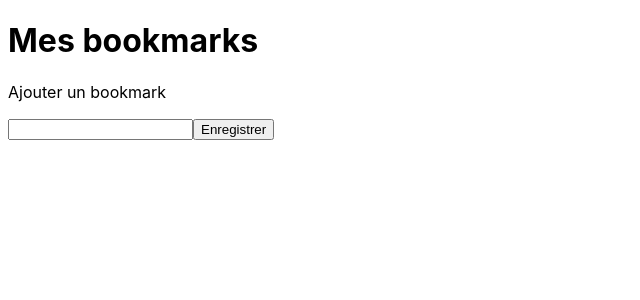
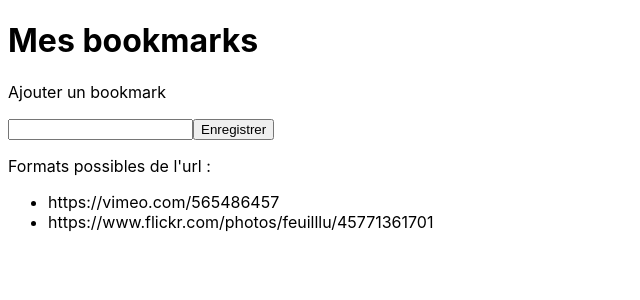
Before and after one commit to YoannDelion/test-klaxoon, a React (Create React App) app: page / in a window 1280 px wide. Shown: the top 300 px of the page, without its empty margins (0-640 px from the left). Built offline with nearby package versions, Linux system fonts and the light colour scheme.

Commit message:
feat(LinkForm): call noembed api on submit

```diff
--- a/src/components/LinkForm/LinkForm.tsx
+++ b/src/components/LinkForm/LinkForm.tsx
@@ -5,19 +5,29 @@ import TextInput from '../TextInput/TextInput'
 
 export default function LinkForm() {
   const [link, setLink] = useState('')
-  const [error, setError] = useState(false)
+  const [error, setError] = useState('')
+  const [loading, setLoading] = useState(false)
 
   const handleChange = (e: React.FormEvent<HTMLInputElement>) => {
     setLink(e.currentTarget.value.trim())
   }
 
-  const handleSubmit = (e: React.FormEvent<HTMLFormElement>) => {
+  const handleSubmit = async (e: React.FormEvent<HTMLFormElement>) => {
     e.preventDefault()
+    setError('')
     if (checkLinkFormat(link)) {
-      setError(false)
-      // Send link to API
+      setLoading(true)
+      try {
+        const res = await fetch(`http://noembed.com/embed?url=${link}`)
+        const data = await res.json()
+        console.log(data)
+      } catch (e) {
+        setError('Une erreur est survenur, merci de réessayer')
+      } finally {
+        setLoading(false)
+      }
     } else {
-      setError(true)
+      setError("Format du lien invalide, merci de vérifier le format de l'url")
     }
   }
 
@@ -26,15 +36,12 @@ export default function LinkForm() {
       <p>Ajouter un bookmark</p>
       <TextInput value={link} setValue={handleChange} />
       <Button>Enregistrer</Button>
-      {error && (
-        <div>
-          <p>Format du lien invalide, il doit avoir une des deux formes suivantes :</p>
-          <ul>
-            <li>https://vimeo.com/565486457</li>
-            <li>https://www.flickr.com/photos/feuilllu/45771361701</li>
-          </ul>
-        </div>
-      )}
+      <p>Formats possibles de l'url :</p>
+      <ul>
+        <li>https://vimeo.com/565486457</li>
+        <li>https://www.flickr.com/photos/feuilllu/45771361701</li>
+      </ul>
+      {error && <p>{error}</p>}
     </form>
   )
 }
```
